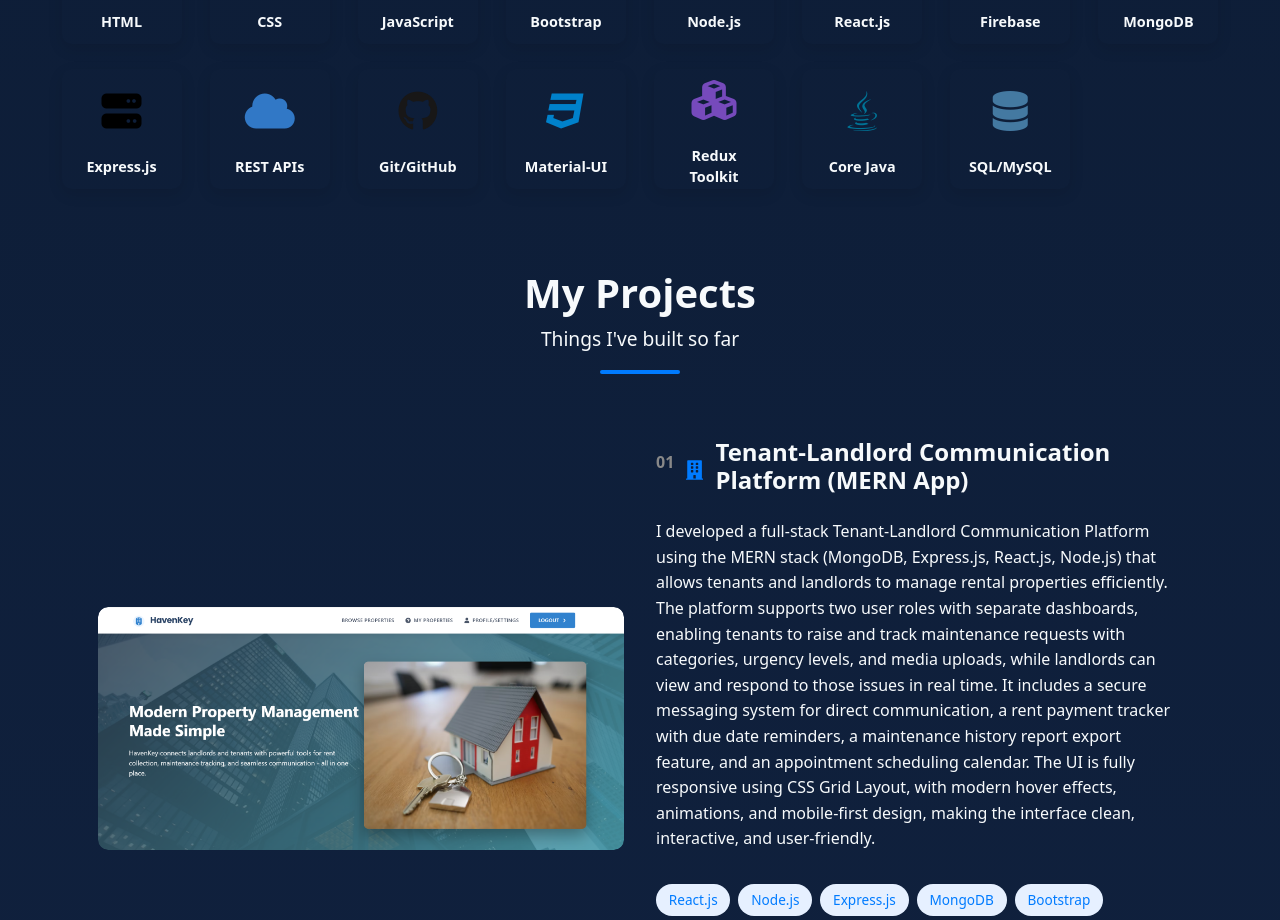
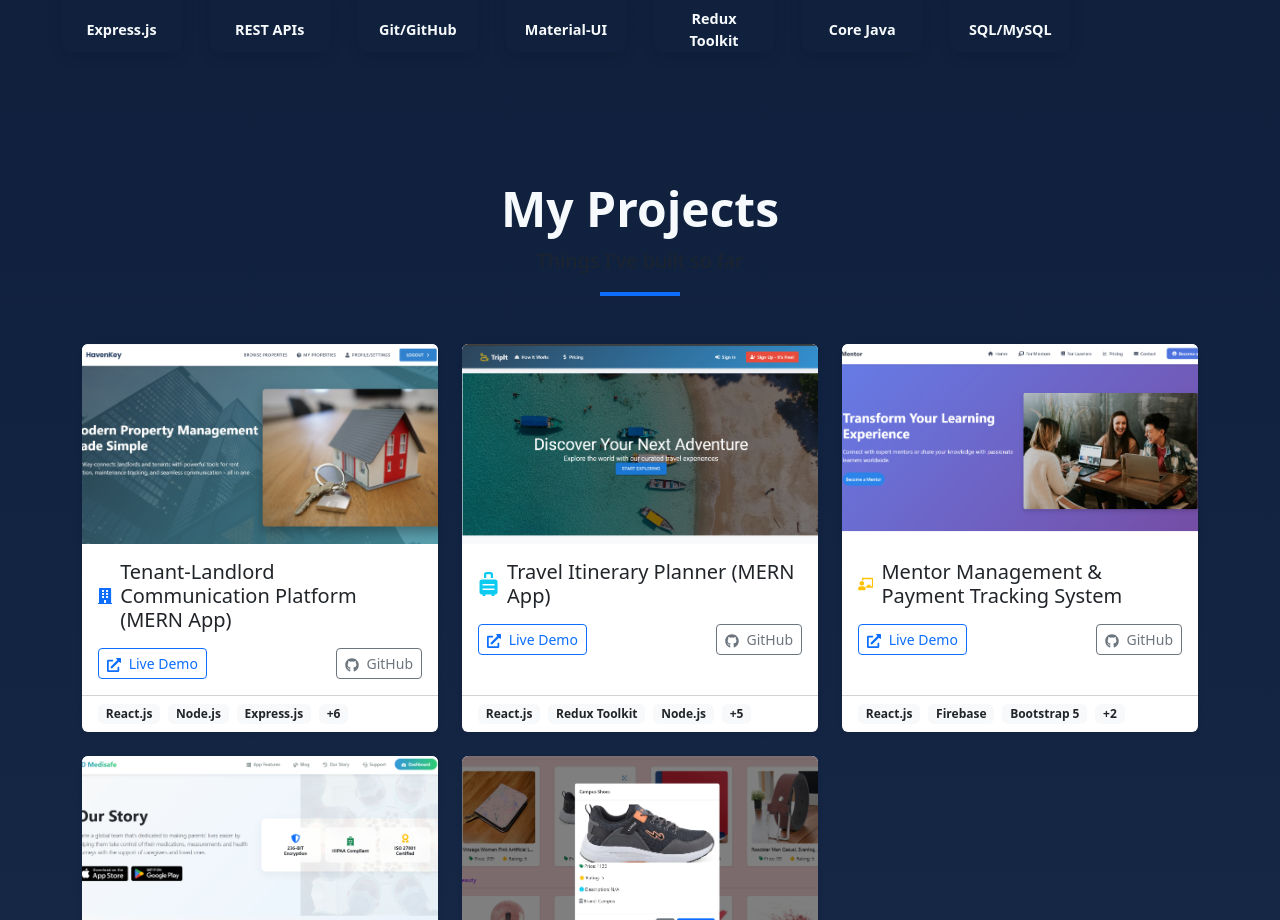
Before and after one commit to RahulkrWD/portfolio, a React (Create React App) app in the folder frontend/: page /homepage in a window 1280 px wide. Shown: the part 1880-2800 px from the top of the page. Built offline with nearby package versions, Linux system fonts and the light colour scheme.

Commit message:
improve UI

```diff
--- a/frontend/package.json
+++ b/frontend/package.json
@@ -6,14 +6,15 @@
     "@emotion/react": "^11.11.3",
     "@emotion/styled": "^11.11.0",
     "@fortawesome/fontawesome-svg-core": "^6.5.2",
-    "@fortawesome/free-solid-svg-icons": "^6.5.2",
-    "@fortawesome/react-fontawesome": "^0.2.2",
+    "@fortawesome/free-solid-svg-icons": "^6.7.2",
+    "@fortawesome/react-fontawesome": "^0.2.3",
     "@mui/icons-material": "^5.15.7",
     "@mui/lab": "^5.0.0-alpha.165",
     "@mui/material": "^5.15.10",
     "@testing-library/jest-dom": "^5.17.0",
     "@testing-library/react": "^13.4.0",
     "@testing-library/user-event": "^13.5.0",
+    "animate.css": "^4.1.1",
     "aos": "^2.3.4",
     "axios": "^1.6.7",
     "framer-motion": "^11.1.9",
--- a/frontend/src/page/Homepage/About.js
+++ b/frontend/src/page/Homepage/About.js
@@ -3,7 +3,10 @@
 
 function About() {
   return (
-    <section id="about" className={styles.aboutSection}>
+    <section
+      id="about"
+      className={`${styles.aboutSection} py-5 px-3 px-md-5 container`}
+    >
       <div className={styles.container}>
         <h2 className={styles.sectionHeading}>About Me</h2>
         <div className={styles.aboutGrid}>
@@ -26,20 +29,13 @@
           <div className={styles.aboutContent}>
             <p className={styles.aboutText}>
               <span className={styles.firstLetter}>P</span>assionate Full Stack
-              Developer specializing in modern web technologies with expertise
-              in the MERN stack (MongoDB, Express.js, React.js, Node.js). I
-              build robust, scalable applications with intuitive interfaces that
-              deliver exceptional user experiences. My approach combines
-              technical precision with creative problem-solving to transform
-              ideas into functional, high-performance web solutions.
+              Developer skilled in the MERN stack (MongoDB, Express.js,
+              React.js, Node.js). I build scalable web applications with clean,
+              responsive UIs and strong backend integration. I enjoy turning
+              ideas into user-friendly, high-performance solutions while staying
+              updated with modern web development trends.
             </p>
-            <p className={styles.aboutText}>
-              With strong foundations in both frontend and backend development,
-              I particularly excel at creating interactive UIs with React while
-              ensuring seamless integration with server-side functionality. I
-              stay current with industry trends and best practices, continuously
-              refining my skills to implement cutting-edge solutions.
-            </p>
+
             <div className={styles.aboutHighlights}>
               <div className={styles.highlightItem}>
                 <i className="fa-solid fa-laptop-code"></i>
--- a/frontend/src/page/Homepage/HomePage.js
+++ b/frontend/src/page/Homepage/HomePage.js
@@ -55,10 +55,6 @@
         <Projects data-aos="fade-up" data-aos-delay="200" />
       </div>
 
-      <div id="contact">
-        <Contact data-aos="fade-up" data-aos-delay="250" />
-      </div>
-
       <Services data-aos="fade-up" data-aos-delay="250" />
 
       <Contact data-aos="fade-up" data-aos-delay="300" />
--- a/frontend/src/page/Homepage/Projects.js
+++ b/frontend/src/page/Homepage/Projects.js
@@ -1,4 +1,4 @@
-import React from "react";
+import React, { useState } from "react";
 import { Link } from "react-router-dom";
 import {
   FaExternalLinkAlt,
@@ -6,26 +6,32 @@
   FaMedkit,
   FaSuitcaseRolling,
   FaBuilding,
-  FaChalkboardTeacher
+  FaChalkboardTeacher,
+  FaGithub
 } from "react-icons/fa";
+import { Modal } from "react-bootstrap";
+import "animate.css";
 import styles from "./styles/Projects.module.css";
+
 
 const projects = [
   {
     title: "Tenant-Landlord Communication Platform (MERN App)",
-    icon: <FaBuilding className={styles.projectIcon}/>,
+    icon: <FaBuilding className="text-primary" size={24} />,
     src: "./image/tenant-landlord.png",
     alt: "tenant-landlord communication",
     live: "https://tenant-landlord-communication-platf-six.vercel.app/",
-    desc: "I developed a full-stack Tenant-Landlord Communication Platform using the MERN stack (MongoDB, Express.js, React.js, Node.js) that allows tenants and landlords to manage rental properties efficiently. The platform supports two user roles with separate dashboards, enabling tenants to raise and track maintenance requests with categories, urgency levels, and media uploads, while landlords can view and respond to those issues in real time. It includes a secure messaging system for direct communication, a rent payment tracker with due date reminders, a maintenance history report export feature, and an appointment scheduling calendar. The UI is fully responsive using CSS Grid Layout, with modern hover effects, animations, and mobile-first design, making the interface clean, interactive, and user-friendly.",
-    tech: ["React.js", "Node.js", "Express.js", "MongoDB", "Bootstrap", "Redux Toolkit", "REST API", "JWT","Nodemailer"]
+    github: "https://github.com/RahulkrWD/Tenant-Landlord-Communication-Platform",
+    desc: "I created a Tenant-Landlord Communication Platform using the MERN stack. It has two separate dashboards – one for tenants and one for landlords. Tenants can raise maintenance requests with categories, urgency levels, and photos or videos. Landlords can view and reply to these requests in real-time. The platform also includes secure chat, rent tracking with due date reminders, maintenance history download, and a calendar for scheduling appointments. The design is fully responsive, mobile-friendly, and easy to use, with clean layout and smooth animations.",
+    tech: ["React.js", "Node.js", "Express.js", "MongoDB", "Bootstrap", "Redux Toolkit", "REST API", "JWT", "Nodemailer"]
   },
   {
     title: "Travel Itinerary Planner (MERN App)",
-    icon: <FaSuitcaseRolling className={styles.projectIcon} />,
+    icon: <FaSuitcaseRolling className="text-info" size={24} />,
     src: "./image/travel.png",
     alt: "Travel Itinerary Planner App",
     live: "https://travel-itinerary-planning-tool.vercel.app/",
+    github: "https://github.com/RahulkrWD/Travel-Itinerary-Planning-Tool",
     desc: "A full-stack web application that helps users easily plan trips, track expenses, and collaborate with friends in real-time. The app allows users to register/login with secure OTP-based email verification, manage trip details with automatic duration and cost calculations, and invite others via email to co-plan a trip. Users can log expenses by category, with live updates to the total cost. Built with React, Node.js, and MongoDB, the platform features a clean, responsive UI and offers a smooth user experience on both desktop and mobile devices.",
     tech: [
       "React.js",
@@ -40,20 +46,21 @@
   },
   {
     title: "Mentor Management & Payment Tracking System",
-    icon: <FaChalkboardTeacher className={styles.projectIcon}/>,
+    icon: <FaChalkboardTeacher className="text-warning" size={24} />,
     src: "./image/home.png",
     alt: "Mentor Management & payment tracking system",
     live: "https://automation-payment.vercel.app",
+    github: "https://github.com/RahulkrWD/Automation-payment",
     desc: "Automation-Payment is a web platform built with React (Vite) and Firebase to manage mentoring sessions, lecture schedules, and payments between admins and mentors. It features secure authentication, real-time updates, and separate dashboards for admins and mentors. Admins can add mentors, schedule lectures, and process payments, while mentors can track sessions, earnings, and update profiles. Key highlights include PDF receipt generation, responsive design, Framer Motion animations, and pagination for efficient data handling.",
     tech: ["React.js", "Firebase", "Bootstrap 5", "Framer Motion", "Redux Toolkit"]
-
   },
   {
     title: "Prescription and Medication Management Tool",
-    icon: <FaMedkit className={styles.projectIcon} />,
+    icon: <FaMedkit className="text-danger" size={24} />,
     src: "./image/medication.png",
     alt: "Prescription Management Tool",
     live: "https://medication-management-tool.vercel.app/",
+    github: "https://github.com/RahulkrWD/medication-management-tool",
     desc: "A fully responsive Prescription and Medication Management Tool built with React + Vite for blazing-fast performance. Features Firebase for real-time database & authentication, Bootstrap + Redux Toolkit for seamless state management & UI, Framer Motion for smooth animations, and Ant Design for UI components with guided tour onboarding.",
     tech: [
       "React.js",
@@ -66,76 +73,156 @@
   },
   {
     title: "Multi-vendor E-commerce",
-    icon: <FaShoppingCart className={styles.projectIcon} />,
+    icon: <FaShoppingCart className="text-success" size={24} />,
     src: "./image/multi-vendor.png",
     alt: "E-commerce Platform",
     live: "https://multi-vendor-eta.vercel.app/index.html",
+    github: "https://github.com/RahulkrWD/multi-vendor",
     desc: "This project is a multi-vendor e-commerce platform built with HTML, CSS, Bootstrap, and JavaScript for the frontend, and Firebase for real-time database and authentication. The application supports seller and buyer accounts, allowing vendors to create, edit, and delete (CRUD) product listings, while customers can browse products and add items to their cart.",
     tech: ["JavaScript", "Firebase", "Bootstrap"],
   },
 ];
 
 function Projects() {
+  const [showModal, setShowModal] = useState(false);
+  const [selectedProject, setSelectedProject] = useState(null);
+
+  const handleCardHover = (project) => {
+       setSelectedProject(project);
+      setShowModal(true);
+  };
+
+  const handleCloseModal = () => {
+    setShowModal(false);
+    setSelectedProject(null);
+  };
+
   return (
-    <section id="projects" className={`container ${styles.projectsSection}`}>
-      <div className={styles.sectionHeader}>
-        <h2 className={styles.sectionTitle}>My Projects</h2>
-        <p className={styles.sectionSubtitle}>Things I've built so far</p>
-        <div className={styles.underline}></div>
+    <section id="projects" className="container py-5">
+      <div className="text-center mb-5 animate__animated animate__fadeIn">
+        <h2 className="fw-bold display-5">My Projects</h2>
+        <p className="lead text-muted">Things I've built so far</p>
+        <div className="mx-auto bg-primary" style={{ width: '80px', height: '4px' }}></div>
       </div>
 
-      <div className={styles.projectsContainer}>
+      <div className="row g-4">
         {projects.map((project, index) => (
           <div
             key={index}
-            className={`${styles.projectItem} ${
-              index % 2 === 0 ? styles.leftImage : styles.rightImage
-            }`}
-            data-aos="fade-up"
-            data-aos-delay={index * 100}
+            className="col-md-6 col-lg-4 animate__animated animate__fadeInUp"
+            style={{ animationDelay: `${index * 0.1}s` }}
           >
-            <div className={styles.projectImageContainer}>
-              <div className={styles.imageWrapper}>
+            <div
+              className="card h-100 shadow-sm border-0 overflow-hidden project-card"
+              onClick={() => handleCardHover(project)}
+            >
+              <div className="card-img-top overflow-hidden" style={{ height: '200px' }}>
                 <img
                   src={project.src}
                   alt={project.alt}
-                  className={styles.projectImage}
+                  className="w-100 h-100 object-fit-cover"
                 />
-                <div className={styles.imageOverlay}></div>
               </div>
-            </div>
+              <div className="card-body">
+                <div className="d-flex align-items-center mb-3">
+                  {project.icon}
+                  <h5 className="card-title mb-0 ms-2">{project.title}</h5>
+                </div>
+                <div className="mt-auto d-flex justify-content-between">
+                  <Link
+                    to={project.live}
+                    target="_blank"
+                    rel="noopener noreferrer"
+                    className="btn btn-outline-primary btn-sm"
+                    onClick={(e) => e.stopPropagation()}
+                  >
+                    <FaExternalLinkAlt className="me-1" /> Live Demo
+                  </Link>
 
-            <div className={styles.projectContent}>
-              <div className={styles.projectHeader}>
-                <p className={styles.projectNumber}>0{index + 1}</p>
-                {project.icon}
-                <h3 className={styles.projectTitle}>{project.title}</h3>
+                  <Link
+                    to={project.github}
+                    target="_blank"
+                    rel="noopener noreferrer"
+                    className="btn btn-outline-secondary btn-sm"
+                    onClick={(e) => e.stopPropagation()}
+                  >
+                    <FaGithub className="me-1" /> GitHub
+                  </Link>
+                </div>
               </div>
-
-              <p className={styles.projectDescription}>{project.desc}</p>
-
-              <div className={styles.techStack}>
-                {project.tech.map((tech, i) => (
-                  <span key={i} className={styles.techPill}>
-                    {tech}
-                  </span>
-                ))}
-              </div>
-
-              <div className={styles.projectLinks}>
-                <Link
-                  to={project.live}
-                  target="_blank"
-                  rel="noopener noreferrer"
-                  className={styles.projectLink}
-                >
-                  <FaExternalLinkAlt /> Live Demo
-                </Link>
+              <div className="card-footer bg-transparent">
+                <div className="d-flex flex-wrap gap-2">
+                  {project.tech.slice(0, 3).map((tech, i) => (
+                    <span key={i} className="badge bg-light text-dark">
+                      {tech}
+                    </span>
+                  ))}
+                  {project.tech.length > 3 && (
+                    <span className="badge bg-light text-dark">+{project.tech.length - 3}</span>
+                  )}
+                </div>
               </div>
             </div>
           </div>
         ))}
       </div>
+
+      {/* Project Details Modal */}
+      <Modal show={showModal} onHide={handleCloseModal} size="md" centered>
+        <Modal.Header className="border-0">
+          <Modal.Title className="d-flex align-items-center">
+            {selectedProject?.icon}
+            <span className="ms-2 text-dark fs-5">{selectedProject?.title}</span>
+          </Modal.Title>
+          <button
+            type="button"
+            className="btn-close"
+            onClick={handleCloseModal}
+            aria-label="Close"
+          ></button>
+        </Modal.Header>
+        <Modal.Body>
+          <div>
+               <div className="text-secondary">
+              <img
+                src={selectedProject?.src}
+                alt={selectedProject?.alt}
+                className="img-fluid rounded"
+              />
+            </div>
+
+              <p className={`mb-2 text-secondary ${styles.model_desc}`}>{selectedProject?.desc}</p>
+
+              <h6 className="fw-bold mb-2 text-dark">Technologies Used:</h6>
+              <div className="d-flex flex-wrap gap-2 mb-4">
+                {selectedProject?.tech.map((tech, i) => (
+                  <span key={i} className="badge bg-primary">
+                    {tech}
+                  </span>
+                ))}
+              </div>
+              <div className="d-flex justify-content-between">
+<Link
+              to={selectedProject?.live}
+                target="_blank"
+                rel="noopener noreferrer"
+                className="btn btn-outline-primary btn-sm"
+              >
+                <FaExternalLinkAlt className="me-2" /> Visit Live Demo
+              </Link>
+              <Link
+              to={selectedProject?.github}
+                target="_blank"
+                rel="noopener noreferrer"
+                className="btn btn-outline-secondary btn-sm"
+              >
+                <FaGithub className="me-2" /> GitHub
+              </Link>
+              </div>
+
+          </div>
+        </Modal.Body>
+      </Modal>
     </section>
   );
 }
--- a/frontend/src/page/Homepage/styles/Projects.module.css
+++ b/frontend/src/page/Homepage/styles/Projects.module.css
@@ -1,203 +1,3 @@
-
-
-.sectionHeader {
-  text-align: center;
-  margin-bottom: 3rem;
+.model_desc{
+  font-size: 14px;
 }
-
-.sectionTitle {
-  font-size: 2.5rem;
-  font-weight: bold;
-}
-
-.sectionSubtitle {
-  font-size: 1.2rem;
-}
-
-.underline {
-  width: 80px;
-  height: 4px;
-  background-color: #007bff;
-  margin: 0.5rem auto 0;
-  border-radius: 4px;
-}
-
-.projectsContainer {
-  display: flex;
-  flex-direction: column;
-  gap: 4rem;
-}
-
-/* Each project item is a grid with 2 columns on desktop */
-.projectItem {
-  display: grid;
-  grid-template-columns: 1fr 1fr;
-  align-items: center;
-  gap: 2rem;
-  border-radius: 12px;
-  overflow: hidden;
-  padding: 1rem;
-}
-
-.projectItem:hover {
-  transform: translateY(-6px);
-}
-
-/* Alternate layout */
-.leftImage {
-  grid-template-areas: "image content";
-}
-
-.rightImage {
-  grid-template-areas: "content image";
-}
-
-.leftImage .projectImageContainer {
-  grid-area: image;
-}
-
-.leftImage .projectContent {
-  grid-area: content;
-}
-
-.rightImage .projectImageContainer {
-  grid-area: image;
-}
-
-.rightImage .projectContent {
-  grid-area: content;
-}
-
-.projectImageContainer {
-  position: relative;
-  overflow: hidden;
-  border-radius: 10px;
-}
-
-.imageWrapper {
-  overflow: hidden;
-  position: relative;
-}
-
-.projectImage {
-  width: 100%;
-  height: auto;
-  transition: transform 0.4s ease;
-  border-radius: 10px;
-}
-
-.projectItem:hover .projectImage {
-  transform: scale(1.05);
-}
-
-.imageOverlay {
-  position: absolute;
-  top: 0;
-  left: 0;
-  width: 100%;
-  height: 100%;
-  background: linear-gradient(to top, rgba(0, 0, 0, 0.3), transparent);
-  opacity: 0;
-  transition: opacity 0.3s ease;
-  border-radius: 10px;
-}
-
-.projectItem:hover .imageOverlay {
-  opacity: 1;
-}
-
-.projectContent {
-  display: flex;
-  flex-direction: column;
-  gap: 1rem;
-}
-
-.projectHeader {
-  display: flex;
-  align-items: center;
-  gap: 0.75rem;
-}
-
-.projectNumber {
-  font-size: 1rem;
-  font-weight: 600;
-  color: #888;
-}
-
-.projectTitle {
-  font-size: 1.5rem;
-  font-weight: 600;
-}
-
-.projectIcon {
-  color: #007bff;
-  font-size: 1.5rem;
-}
-
-.projectDescription {
-  font-size: 1rem;
-  line-height: 1.6;
-}
-
-.techStack {
-  display: flex;
-  flex-wrap: wrap;
-  gap: 0.5rem;
-}
-
-.techPill {
-  background-color: #e6f0ff;
-  color: #007bff;
-  padding: 0.35rem 0.8rem;
-  font-size: 0.85rem;
-  border-radius: 25px;
-  font-weight: 500;
-}
-
-.projectLinks {
-  display: flex;
-  gap: 1rem;
-  flex-wrap: wrap;
-  margin-top: 0.5rem;
-}
-
-.projectLink,
-.githubLink {
-  display: inline-flex;
-  align-items: center;
-  gap: 0.5rem;
-  padding: 0.5rem 1rem;
-  background-color: #007bff;
-  color: white;
-  border-radius: 30px;
-  text-decoration: none;
-  font-weight: 500;
-  transition: background-color 0.3s ease;
-}
-
-.projectLink:hover,
-.githubLink:hover {
-  background-color: #0056b3;
-}
-
-/* Responsive Layout */
-@media (max-width: 992px) {
-  .projectItem {
-    grid-template-columns: 1fr;
-    grid-template-areas:
-      "image"
-      "content";
-  }
-
-  .leftImage,
-  .rightImage {
-    grid-template-areas:
-      "image"
-      "content";
-  }
-
-  .projectImageContainer,
-  .projectContent {
-    grid-area: auto;
-  }
-}
```
Also changed, not shown: frontend/src/components/Navbar.js (+46 -19 lines), frontend/src/page/Homepage/contact/Contact.js (+14 -9 lines), 1 other file (tests, documents, lock files or other folders).
